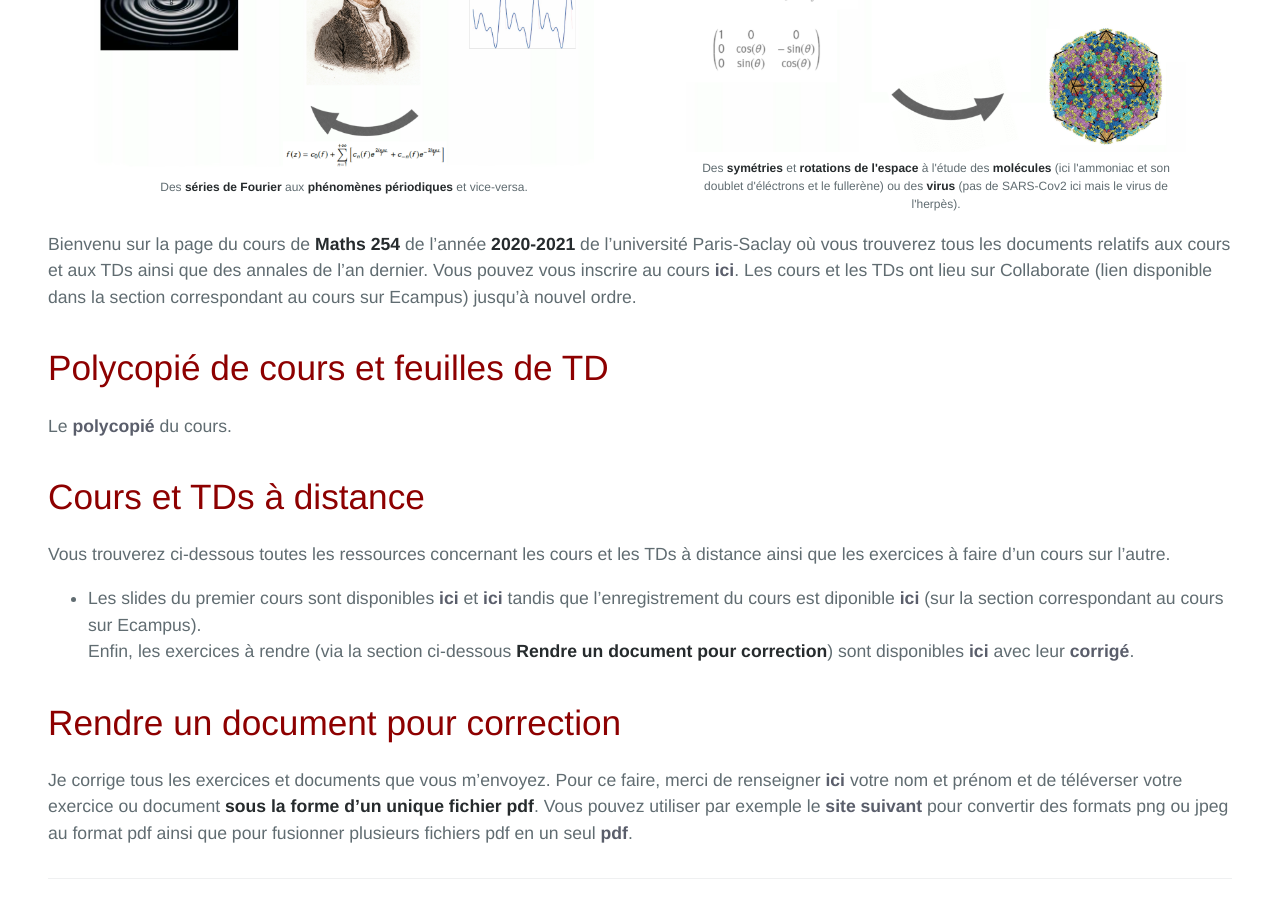
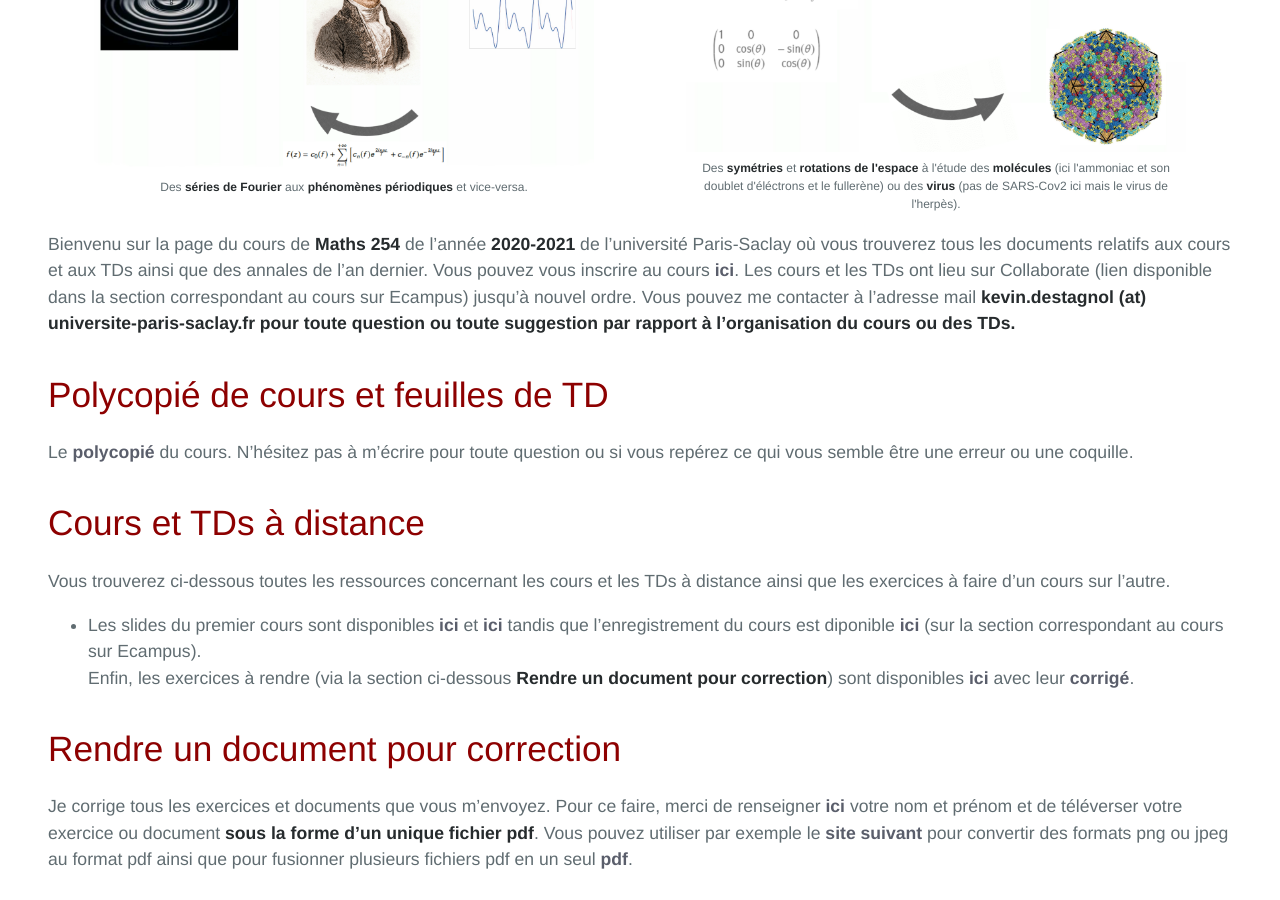
Before and after one commit to KevinDestagnol/algebre.github.io, a Jekyll site: the page built from index.md, in a window 1280 px wide and 900 px high, scrolled down 574 px. Built offline with Jekyll 4.4.1, drawn with Linux system fonts in a browser that asks for light colours; some web fonts are replaced; our own code applies the rules of GitHub Pages for plain Markdown files.

Commit message:
Update index.md

```diff
--- a/index.md
+++ b/index.md
@@ -2,11 +2,11 @@
 @import "{{ site.theme }}";
 ---
 
-Bienvenu sur la page du cours de **Maths 254** de l'année **2020-2021** de l'université Paris-Saclay où vous trouverez tous les documents relatifs aux cours et aux TDs ainsi que des annales de l'an dernier. Vous pouvez vous inscrire au cours <a href="https://kevindestagnol.github.io/maths254.github.io/upload">ici</a>. Les cours et les TDs ont lieu sur Collaborate (lien disponible dans la section correspondant au cours sur Ecampus) jusqu'à nouvel ordre.
+Bienvenu sur la page du cours de **Maths 254** de l'année **2020-2021** de l'université Paris-Saclay où vous trouverez tous les documents relatifs aux cours et aux TDs ainsi que des annales de l'an dernier. Vous pouvez vous inscrire au cours <a href="https://kevindestagnol.github.io/maths254.github.io/upload">ici</a>. Les cours et les TDs ont lieu sur Collaborate (lien disponible dans la section correspondant au cours sur Ecampus) jusqu'à nouvel ordre. Vous pouvez me contacter à l'adresse mail <b>kevin.destagnol (at) universite-paris-saclay.fr<b> pour toute question ou toute suggestion par rapport à l'organisation du cours ou des TDs.
 
 # Polycopié de cours et feuilles de TD
 
-Le <a href="https://www.imo.universite-paris-saclay.fr/~destagnol/cours_maths_254.pdf">polycopié</a> du cours.
+Le <a href="https://www.imo.universite-paris-saclay.fr/~destagnol/cours_maths_254.pdf">polycopié</a> du cours. N'hésitez pas à m'écrire pour toute question ou si vous repérez ce qui vous semble être une erreur ou une coquille.
 
 # Cours et TDs à distance
 
```
